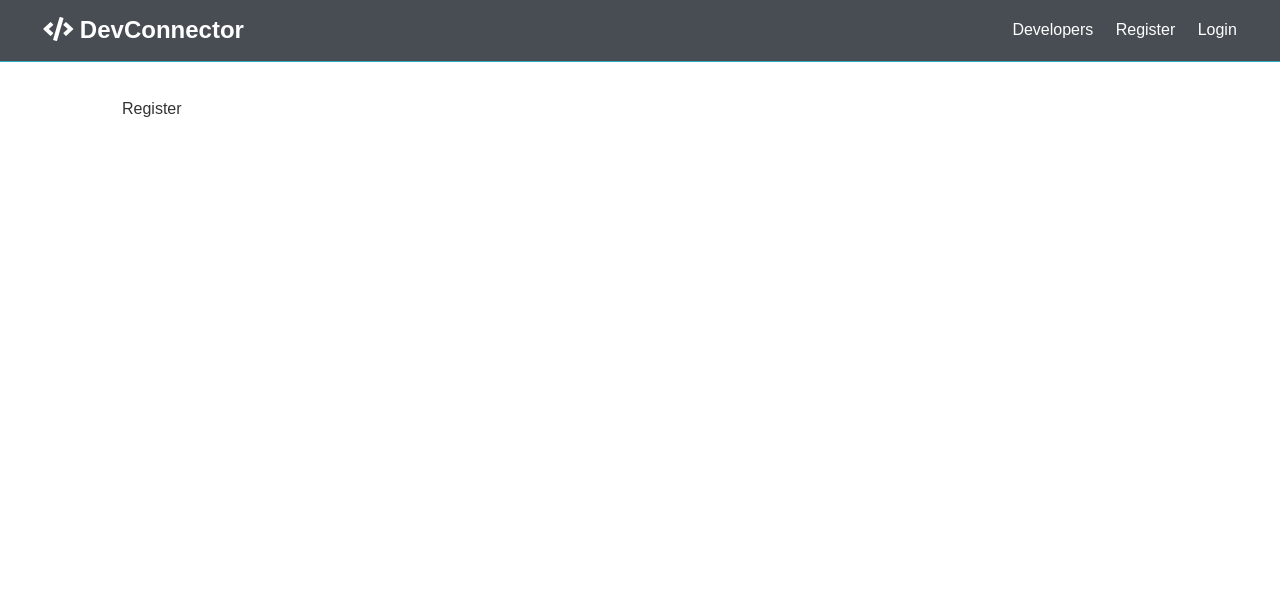
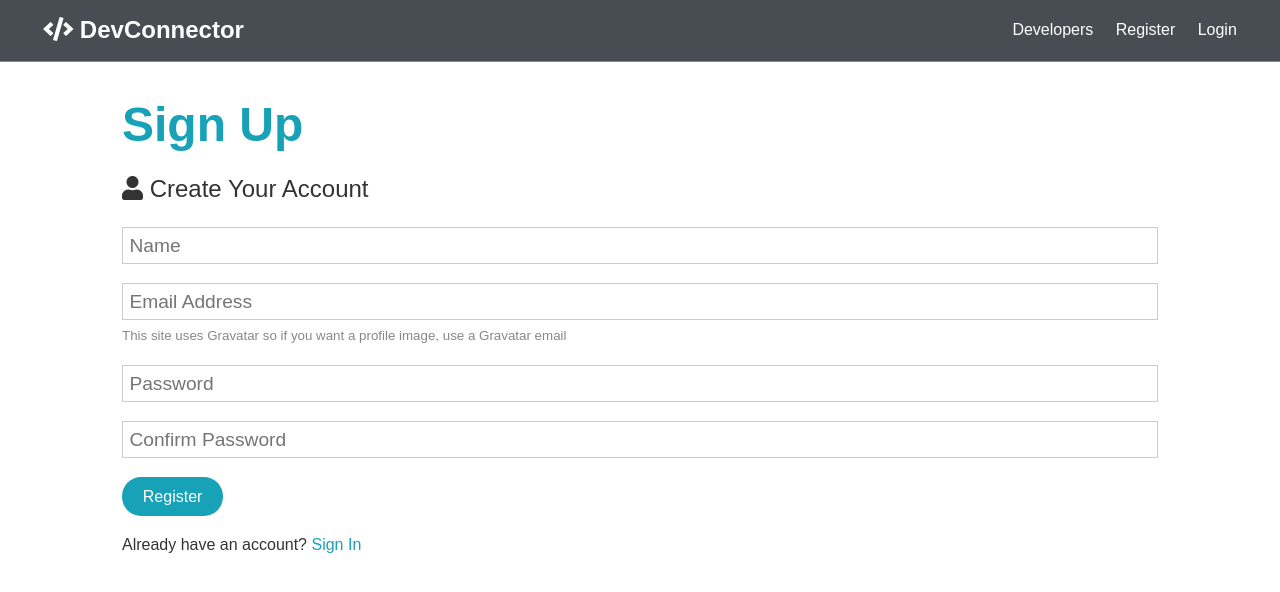
Before and after one commit to tejamallidi/DevConnector2.0, a React (Create React App) app in the folder client/: page /register in a window 1280 px wide. Shown: the top 592 px of the page. Built offline with nearby package versions, Linux system fonts and the light colour scheme.

Commit message:
Register and login.js files setup with useState() hook - 34,35

```diff
--- a/client/src/components/auth/Login.js
+++ b/client/src/components/auth/Login.js
@@ -1,7 +1,76 @@
-import React from "react";
+import React, { Fragment, useState } from "react";
+import { Link, Redirect } from "react-router-dom";
+// import { connect } from "react-redux";
+// import PropTypes from "prop-types";
+//import { login } from "../../actions/auth";
 
-const Login = () => {
-  return <div>Login</div>;
+const Login = ({ login, isAuthenticated }) => {
+  const [formData, setFormData] = useState({
+    email: "",
+    password: "",
+  });
+
+  const { email, password } = formData;
+
+  function onChange(e) {
+    const { name, value } = e.target;
+    setFormData({ ...formData, [name]: value });
+  }
+
+  function onSubmit(e) {
+    e.preventDefault();
+    console.log("Success");
+    //login(email, password);
+  }
+
+  if (isAuthenticated) {
+    return <Redirect to='/dashboard' />;
+  }
+
+  return (
+    <Fragment>
+      <h1 className='large text-primary'>Sign In</h1>
+      <p className='lead'>
+        <i className='fas fa-user' /> Sign Into Your Account
+      </p>
+      <form className='form' onSubmit={onSubmit}>
+        <div className='form-group'>
+          <input
+            type='email'
+            placeholder='Email Address'
+            name='email'
+            value={email}
+            onChange={onChange}
+            required
+          />
+        </div>
+        <div className='form-group'>
+          <input
+            type='password'
+            placeholder='Password'
+            name='password'
+            value={password}
+            onChange={onChange}
+            minLength='6'
+          />
+        </div>
+        <input type='submit' className='btn btn-primary' value='Login' />
+      </form>
+      <p className='my-1'>
+        Don't have an account? <Link to='/register'>Sign Up</Link>
+      </p>
+    </Fragment>
+  );
 };
 
+// Login.propTypes = {
+//   login: PropTypes.func.isRequired,
+//   isAuthenticated: PropTypes.bool,
+// };
+
+// const mapStateToProps = (state) => ({
+//   isAuthenticated: state.auth.isAuthenticated,
+// });
+
+//export default connect(mapStateToProps, { login })(Login);
 export default Login;
--- a/client/src/components/auth/Register.js
+++ b/client/src/components/auth/Register.js
@@ -1,7 +1,93 @@
-import React from "react";
+import React, { Fragment, useState } from "react";
+import { Link, Redirect } from "react-router-dom";
 
 const Register = () => {
-  return <div>Register</div>;
+  const [formData, setFormData] = useState({
+    name: "",
+    email: "",
+    password: "",
+    password2: "",
+  });
+
+  const { name, email, password, password2 } = formData;
+
+  function handleChange(event) {
+    const { name, value } = event.target;
+    setFormData({
+      ...formData,
+      [name]: value,
+    });
+  }
+
+  function handleSubmit(event) {
+    event.preventDefault();
+    if (password !== password2) {
+      console.log("Passwords do not match.");
+    } else if (password.length === 0 || password2.length === 0) {
+      console.log("Password cannot be empty.");
+    } else {
+      console.log("Success");
+    }
+  }
+
+  return (
+    <Fragment>
+      <h1 className='large text-primary'>Sign Up</h1>
+      <p className='lead'>
+        <i className='fas fa-user'></i> Create Your Account
+      </p>
+      <form className='form' onSubmit={handleSubmit}>
+        <div className='form-group'>
+          <input
+            type='text'
+            placeholder='Name'
+            name='name'
+            value={name}
+            onChange={handleChange}
+            required
+          />
+        </div>
+        <div className='form-group'>
+          <input
+            type='email'
+            placeholder='Email Address'
+            name='email'
+            value={email}
+            onChange={handleChange}
+            required
+          />
+          <small className='form-text'>
+            This site uses Gravatar so if you want a profile image, use a
+            Gravatar email
+          </small>
+        </div>
+        <div className='form-group'>
+          <input
+            type='password'
+            placeholder='Password'
+            name='password'
+            minLength='6'
+            value={password}
+            onChange={handleChange}
+          />
+        </div>
+        <div className='form-group'>
+          <input
+            type='password'
+            placeholder='Confirm Password'
+            name='password2'
+            minLength='6'
+            value={password2}
+            onChange={handleChange}
+          />
+        </div>
+        <input type='submit' className='btn btn-primary' value='Register' />
+      </form>
+      <p className='my-1'>
+        Already have an account? <Link to='/login'>Sign In</Link>
+      </p>
+    </Fragment>
+  );
 };
 
 export default Register;
```
